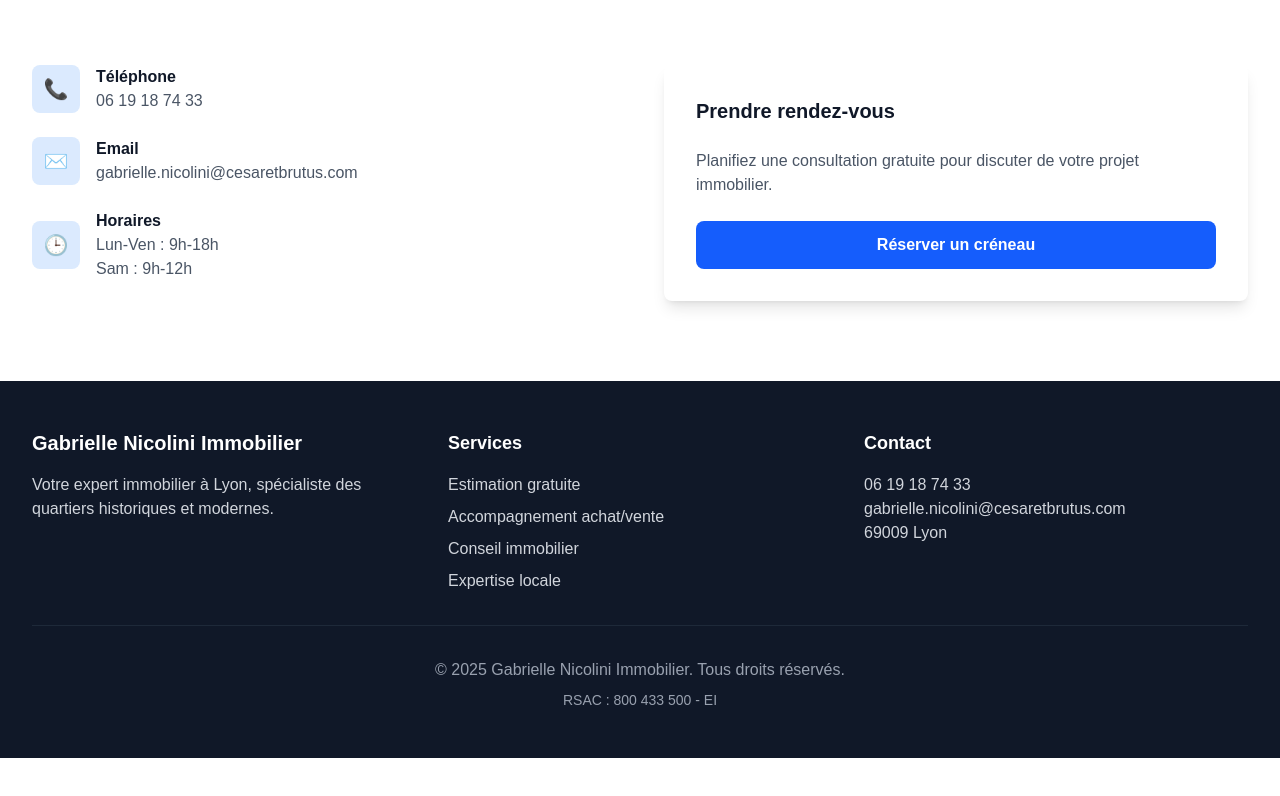
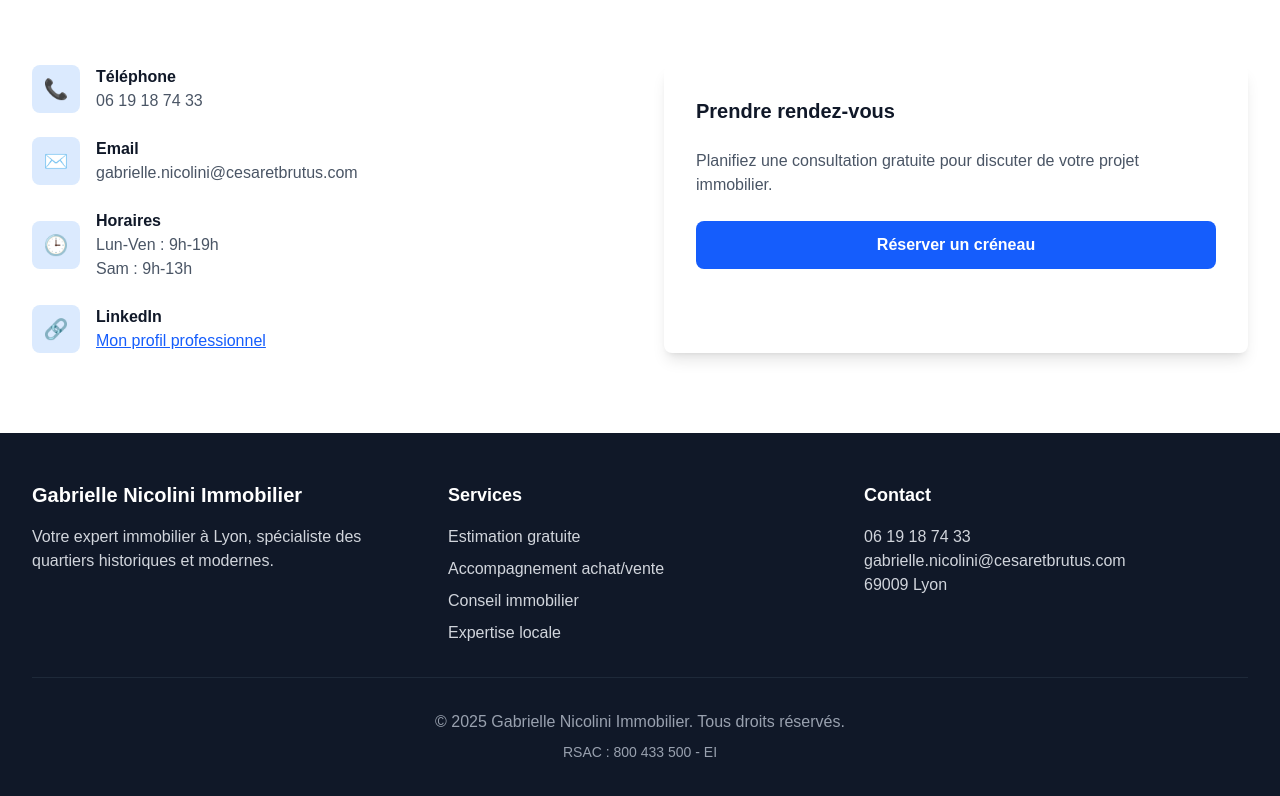
Before and after one commit to jtassin/gab_immo, a Next.js app: page / in a window 1280 px wide. Shown: the part 4417-5213 px from the top of the page. Before the commit the page ends 5175 px from the top, so only its background shows below. Built offline with nearby package versions, Linux system fonts and the light colour scheme.

Commit message:
change schedule + linkedin

```diff
--- a/src/app/page.tsx
+++ b/src/app/page.tsx
@@ -544,7 +544,24 @@ export default function Home() {
                 </div>
                 <div>
                   <h3 className="font-semibold text-gray-900">Horaires</h3>
-                  <p className="text-gray-600">Lun-Ven : 9h-18h<br />Sam : 9h-12h</p>
+                  <p className="text-gray-600">Lun-Ven : 9h-19h<br />Sam : 9h-13h</p>
+                </div>
+              </div>
+
+              <div className="flex items-center space-x-4">
+                <div className="w-12 h-12 bg-blue-100 rounded-lg flex items-center justify-center">
+                  <span className="text-blue-600 text-xl">🔗</span>
+                </div>
+                <div>
+                  <h3 className="font-semibold text-gray-900">LinkedIn</h3>
+                  <a
+                    href="https://www.linkedin.com/in/gabrielle-nicolini"
+                    target="_blank"
+                    rel="noopener noreferrer"
+                    className="text-blue-600 hover:text-blue-800 transition-colors duration-300 underline"
+                  >
+                    Mon profil professionnel
+                  </a>
                 </div>
               </div>
             </div>
```
